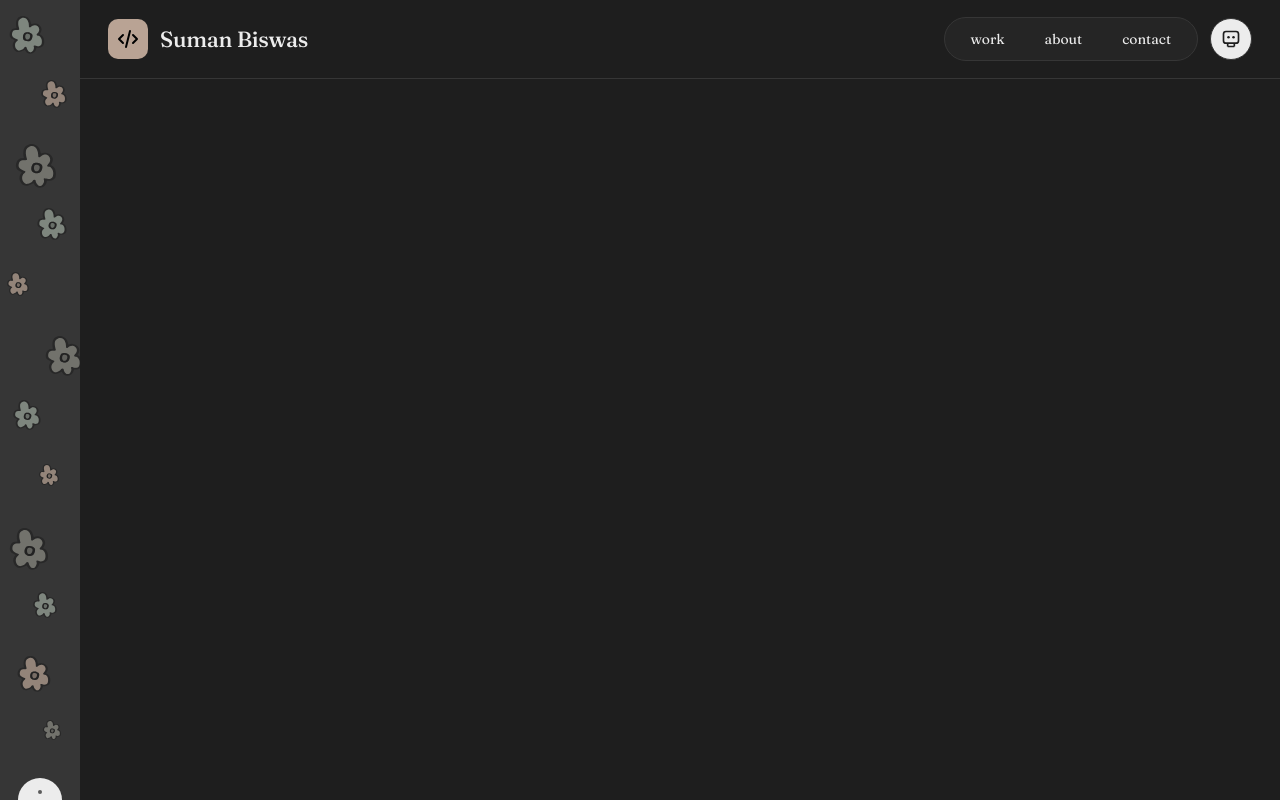
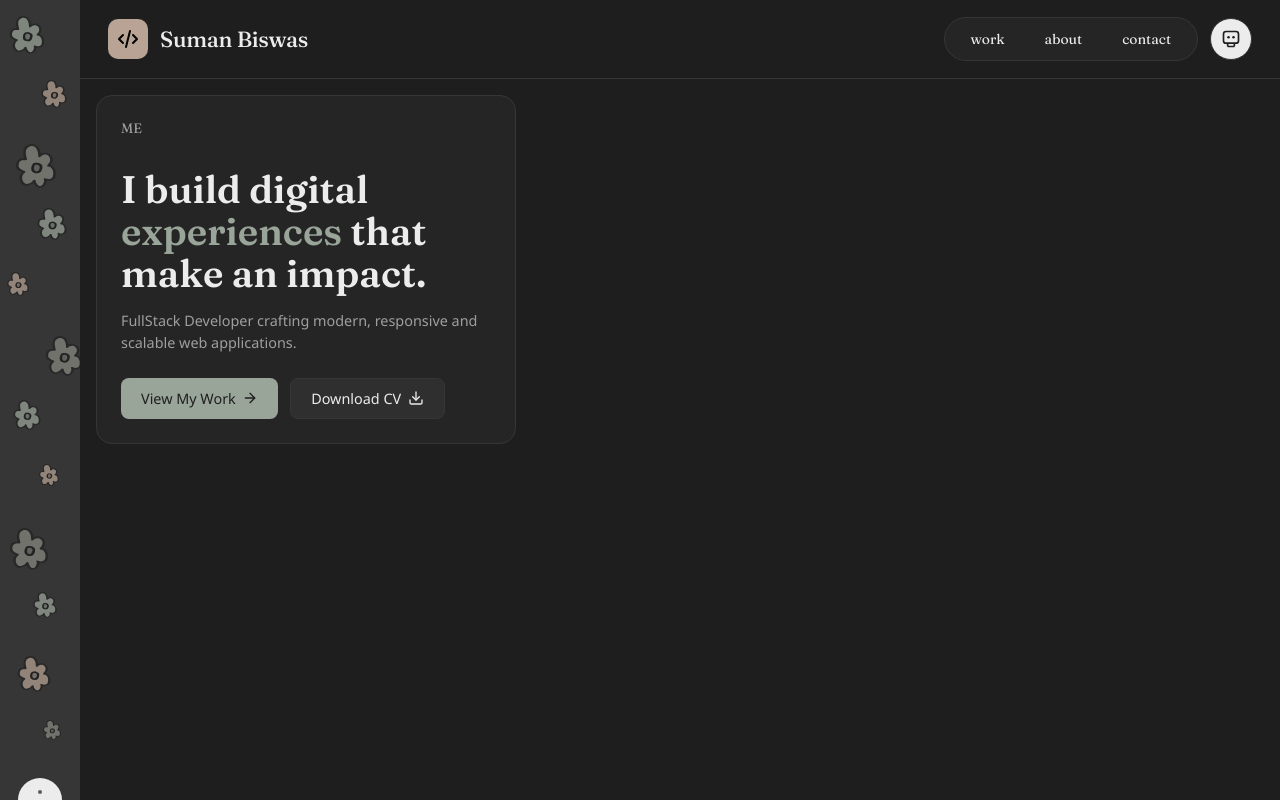
Before and after one commit to sumanbiswas7/sumanbiswas, a Next.js app: page / in a window 1280 px wide. Built offline with nearby package versions, Linux system fonts and the light colour scheme.

Commit message:
feat: bento me card only

```diff
--- a/package.json
+++ b/package.json
@@ -9,6 +9,7 @@
     "lint": "eslint"
   },
   "dependencies": {
+    "lucide-react": "^1.8.0",
     "next": "16.2.4",
     "react": "19.2.4",
     "react-dom": "19.2.4",
--- a/src/components/BentoGrid/BentoGrid.module.scss
+++ b/src/components/BentoGrid/BentoGrid.module.scss
@@ -0,0 +1,62 @@
+@use "@/styles/variables" as *;
+
+// GRID
+.grid {
+  padding: 1rem;
+}
+
+// CARD
+.card {
+  background-color: $color-card-bg;
+  border: 1px solid $color-border;
+  border-radius: $border-radius-md;
+  padding: 1.5rem;
+  max-width: fit-content;
+}
+
+// ME GRID
+.meGrid {
+  display: flex;
+  flex-direction: column;
+  gap: 1rem;
+  max-width: 420px;
+}
+
+.meGridTop {
+  display: flex;
+  justify-content: space-between;
+  align-items: center;
+}
+
+.cardTitle {
+  font-size: 0.85rem;
+  margin-bottom: 1rem;
+  color: $color-text-secondary;
+}
+
+.headline {
+  font-family: $font-fraunces;
+  font-size: 2.4rem;
+  font-weight: 700;
+  line-height: 1.1;
+  color: $color-text-primary;
+  margin: 0;
+}
+
+.accent {
+  color: $color-sage;
+}
+
+.sub {
+  font-size: 0.9rem;
+  color: $color-text-secondary;
+  line-height: 1.5;
+  margin: 0;
+}
+
+.actions {
+  display: flex;
+  gap: 0.75rem;
+  flex-wrap: wrap;
+  margin-top: 0.5rem;
+}
--- a/src/components/BentoGrid/BentoGrid.tsx
+++ b/src/components/BentoGrid/BentoGrid.tsx
@@ -1,3 +1,37 @@
+import { ArrowRight, Download } from "lucide-react";
+import Card from "./Card";
+import Button from "@/components/ui/Button";
+import styles from "./BentoGrid.module.scss";
+
 export default function BentoGrid() {
-  return null;
+  return (
+    <div className={styles.grid}>
+      <MeGrid />
+    </div>
+  );
 }
+
+function MeGrid() {
+  return (
+    <Card className={styles.meGrid}>
+      <div className={styles.meGridTop}>
+        <span className={styles.cardTitle}>ME</span>
+      </div>
+
+      <h1 className={styles.headline}>
+        I build digital <span className={styles.accent}>experiences</span> that
+        make an impact.
+      </h1>
+
+      <p className={styles.sub}>
+        FullStack Developer crafting modern, responsive and scalable web
+        applications.
+      </p>
+
+      <div className={styles.actions}>
+        <Button label="View My Work" icon={ArrowRight} variant="primary" />
+        <Button label="Download CV" icon={Download} variant="secondary" />
+      </div>
+    </Card>
+  );
+}
--- /dev/null
+++ b/src/components/ui/Button.module.scss
@@ -0,0 +1,39 @@
+@use "@/styles/variables" as *;
+
+.btn {
+  display: flex;
+  align-items: center;
+  gap: 0.4rem;
+  padding: 0.65rem 1.25rem;
+  border-radius: $border-radius-sm;
+  font-size: 0.9rem;
+  cursor: pointer;
+  border: none;
+  transition: background-color 0.2s ease, color 0.2s ease, border-color 0.2s ease, transform 0.15s ease;
+
+  &:active {
+    transform: scale(0.97);
+  }
+}
+
+.primary {
+  background-color: $color-sage;
+  color: #1e1e1e;
+  font-weight: 500;
+
+  &:hover {
+    background-color: darken($color-sage, 8%);
+  }
+}
+
+.secondary {
+  background-color: transparent;
+  color: $color-text-primary;
+  border: 1px solid $color-border;
+  background-color: $color-background-secondary;
+
+  &:hover {
+    background-color: $color-card-bg;
+    border-color: $color-text-secondary;
+  }
+}
--- /dev/null
+++ b/src/components/ui/Button.tsx
@@ -0,0 +1,26 @@
+import { LucideIcon } from "lucide-react";
+import styles from "./Button.module.scss";
+
+interface ButtonProps {
+  label: string;
+  icon?: LucideIcon;
+  variant?: "primary" | "secondary";
+  onClick?: () => void;
+}
+
+export default function Button({
+  label,
+  icon: Icon,
+  variant = "primary",
+  onClick,
+}: ButtonProps) {
+  return (
+    <button
+      className={`${styles.btn} ${styles[variant]}`}
+      onClick={onClick}
+    >
+      {label}
+      {Icon && <Icon size={16} strokeWidth={2} />}
+    </button>
+  );
+}
--- a/src/styles/_variables.scss
+++ b/src/styles/_variables.scss
@@ -4,10 +4,11 @@ $color-clay: #b8a394;
 $color-bg: #1e1e1e;
 $color-card-bg: #252525;
 $color-border: #363636;
+$color-background-secondary: #2F2F2F;
 $color-text-primary: #ececec;
 $color-text-secondary: #9f9f9f;
 
-$font-fraunces: 'Fraunces', serif;
+$font-fraunces: "Fraunces", serif;
 
 $border-radius-sm: 0.5rem;
 $border-radius-md: 1rem;
--- a/src/styles/globals.scss
+++ b/src/styles/globals.scss
@@ -1,6 +1,6 @@
-@use 'variables' as *;
+@use "variables" as *;
 
-@import url('https://fonts.googleapis.com/css2?family=Fraunces:ital,opsz,wght@0,9..144,300;0,9..144,400;0,9..144,500;0,9..144,600;1,9..144,300;1,9..144,400&display=swap');
+@import url("https://fonts.googleapis.com/css2?family=Fraunces:ital,opsz,wght@0,9..144,300;0,9..144,400;0,9..144,500;0,9..144,600;1,9..144,300;1,9..144,400&display=swap");
 
 *,
 *::before,
@@ -14,9 +14,9 @@ html,
 body {
   background-color: $color-bg;
   color: $color-text-primary;
-  font-family: $font-fraunces;
   height: 100%;
   overflow: hidden;
+  font-family: $font-fraunces;
 }
 
 a {
@@ -24,9 +24,13 @@ a {
   text-decoration: none;
 }
 
+p {
+  font-family: "Segoe UI", Tahoma, Geneva, Verdana, sans-serif;
+}
+
 button {
   cursor: pointer;
   border: none;
   background: none;
-  font-family: inherit;
+  font-family: "Segoe UI", Tahoma, Geneva, Verdana, sans-serif;
 }
```
Also changed, not shown: 1 other file (tests, documents, lock files or other folders).
